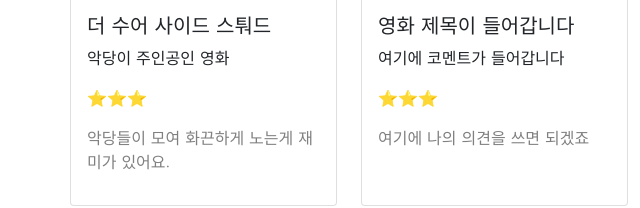
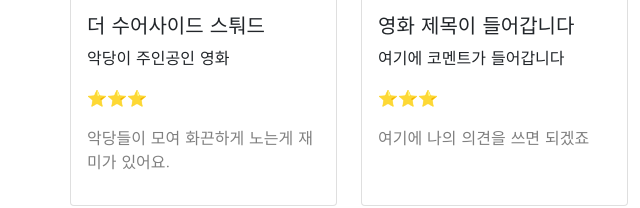
Before and after one commit to cuffs032/mypage2, a plain HTML site: page index.html in a window 1280 px wide. Shown: the part 777-985 px from the top of the page, 0-640 px from the left. Drawn offline with nearby package versions, Linux system fonts and the light colour scheme.

Commit message:
Update index.html

```diff
--- a/index.html
+++ b/index.html
@@ -118,7 +118,7 @@
           <div class="card h-100">
             <img src="https://movie-phinf.pstatic.net/20210728_221/1627440327667GyoYj_JPEG/movie_image.jpg" class="card-img-top" alt="...">
             <div class="card-body">
-              <h5 class="card-title">더 수어 사이드 스퉈드</h5>
+              <h5 class="card-title">더 수어사이드 스퉈드</h5>
               <p class="card-text">악당이 주인공인 영화</p>
               <P>⭐⭐⭐</P>
               <p class="mycomment">악당들이 모여 화끈하게 노는게 재미가 있어요.</p>
```
